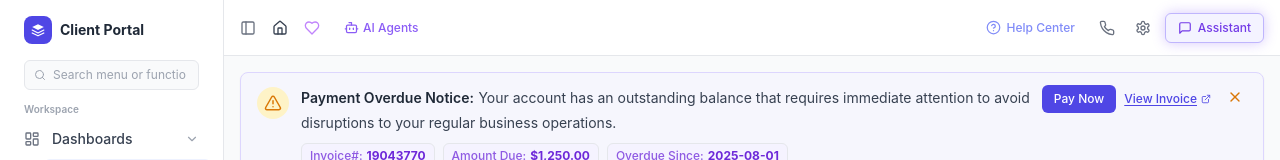
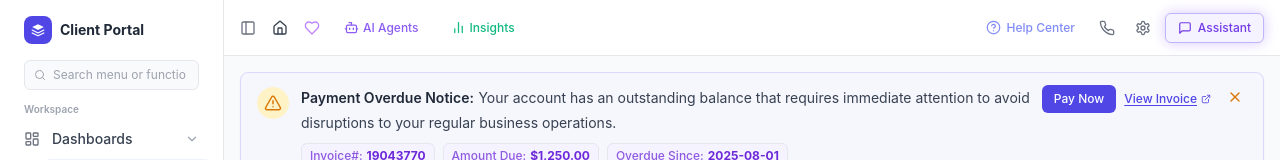
Before and after one commit to WYJade/CP-Announcement-management, a React (Vite) app: page / in a window 1280 px wide. Shown: the top 160 px of the page. Built offline with nearby package versions, Linux system fonts and the light colour scheme.

Commit message:
feat: add Insights entry in header after AI Agents

```diff
--- a/src/components/Layout/Header.tsx
+++ b/src/components/Layout/Header.tsx
@@ -7,6 +7,7 @@ import {
   MessageSquare,
   HelpCircle,
   Bot,
+  BarChart2,
 } from 'lucide-react'
 import { useI18n } from '../../context/I18nContext'
 
@@ -31,6 +32,14 @@ function Header() {
           <Bot size={15} className="text-violet-500 group-hover:text-violet-700 transition-colors" />
           <span className="text-xs font-medium text-violet-500 group-hover:text-violet-700 transition-colors">AI Agents</span>
         </a>
+        {/* Insights entry — right of AI Agents */}
+        <button
+          className="flex items-center gap-1 px-2 py-1 rounded-md hover:bg-gray-100 transition-colors group"
+          title="Insights"
+        >
+          <BarChart2 size={15} className="text-emerald-500 group-hover:text-emerald-700 transition-colors" />
+          <span className="text-xs font-medium text-emerald-500 group-hover:text-emerald-700 transition-colors">Insights</span>
+        </button>
       </div>
 
       {/* Right section */}
```
